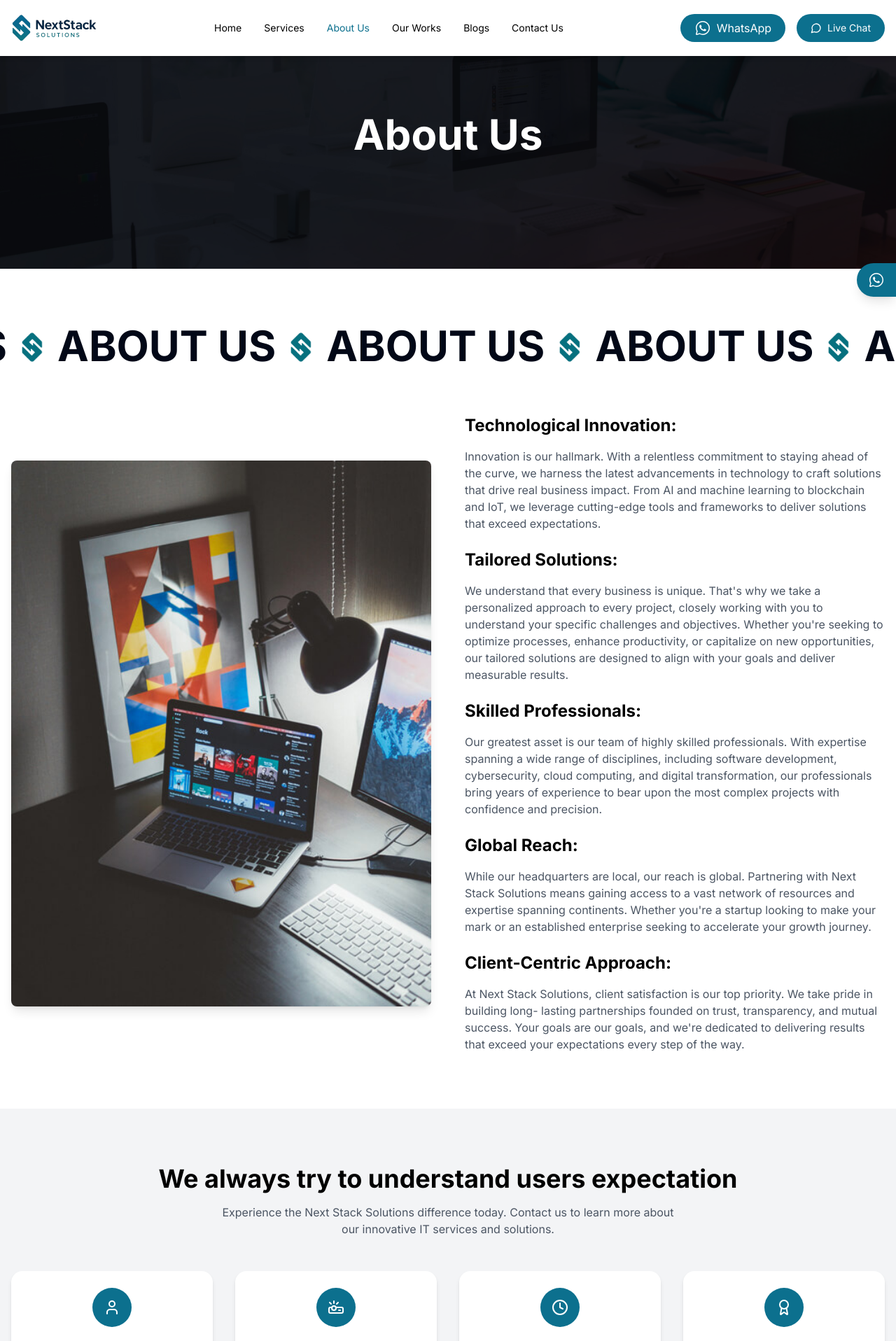
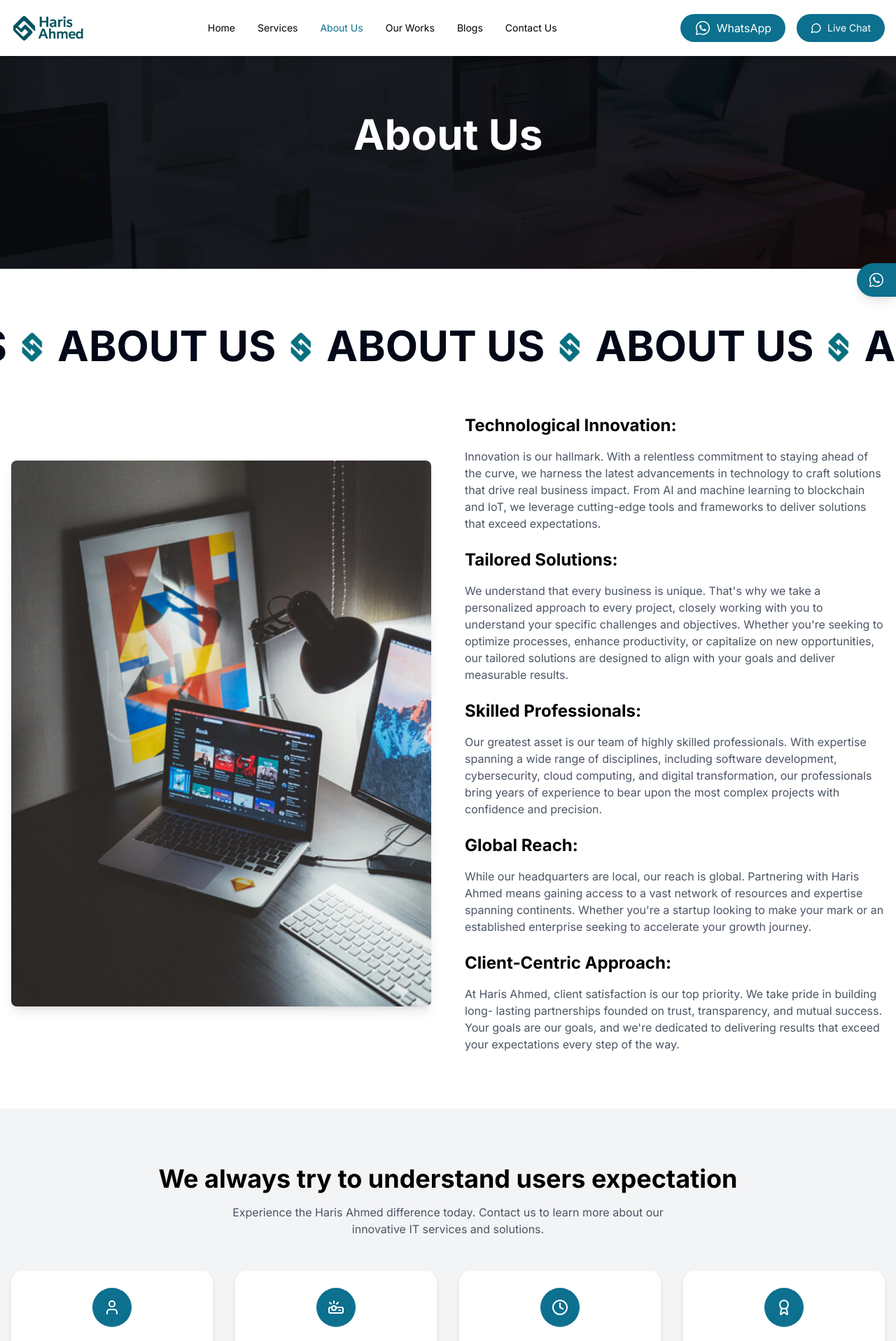
Before and after one commit to junaidsalam495/next-stack-solutions, a Next.js app: page /about in a window 1280 px wide. Shown: the top 1916 px of the page at 70% size. Built offline with nearby package versions, Linux system fonts and the light colour scheme.

Commit message:
porftolio name change

```diff
--- a/app/layout.tsx
+++ b/app/layout.tsx
@@ -10,7 +10,7 @@ import ApolloClientProvider from "@/lib/apollo-client-provider"
 const inter = Inter({ subsets: ["latin"], weight: ["400", "600", "700"] })
 
 export const metadata: Metadata = {
-  title: "Next Stack Solutions - Portfolio",
+  title: "Haris Ahmed - Portfolio",
   description: "Professional web development and digital solutions",
 }
 
--- a/components/about/about-info.tsx
+++ b/components/about/about-info.tsx
@@ -66,7 +66,7 @@ const AboutInfo = () => {
                             <div>
                                 <h3 className="text-2xl font-bold text-black mb-4">Global Reach:</h3>
                                 <p className="text-gray-600">
-                                    While our headquarters are local, our reach is global. Partnering with Next Stack Solutions means
+                                    While our headquarters are local, our reach is global. Partnering with Haris Ahmed means
                                     gaining access to a vast network of resources and expertise spanning continents. Whether you're a
                                     startup looking to make your mark or an established enterprise seeking to accelerate your growth
                                     journey.
@@ -76,7 +76,7 @@ const AboutInfo = () => {
                             <div>
                                 <h3 className="text-2xl font-bold text-black mb-4">Client-Centric Approach:</h3>
                                 <p className="text-gray-600">
-                                    At Next Stack Solutions, client satisfaction is our top priority. We take pride in building long-
+                                    At Haris Ahmed, client satisfaction is our top priority. We take pride in building long-
                                     lasting partnerships founded on trust, transparency, and mutual success. Your goals are our goals, and
                                     we're dedicated to delivering results that exceed your expectations every step of the way.
                                 </p>
--- a/components/about/about-stats.tsx
+++ b/components/about/about-stats.tsx
@@ -41,7 +41,7 @@ const AboutStats = () => {
                             We always try to understand users expectation
                         </h2>
                         <p className="text-gray-600 max-w-2xl mx-auto">
-                            Experience the Next Stack Solutions difference today. Contact us to learn more about our innovative IT
+                            Experience the Haris Ahmed difference today. Contact us to learn more about our innovative IT
                             services and solutions.
                         </p>
                     </div>
--- a/components/contact/contact-form.tsx
+++ b/components/contact/contact-form.tsx
@@ -23,7 +23,7 @@ const ContactForm = () => {
             phone: form.phone.value,
             subject: form.subject.value,
             comment: form.comment.value,
-            companyName: "Next Stack Solutions",
+            companyName: "Haris Ahmed",
         }
         try {
             await createContact({ variables: values })
@@ -57,7 +57,7 @@ const ContactForm = () => {
                             viewport={{ once: true }}
                             className="text-xl text-gray-300 mb-12 max-w-2xl mx-auto leading-relaxed text-center"
                         >
-                            Reach out to us today and let start a conversation about how Next Stack Solutions can help your
+                            Reach out to us today and let start a conversation about how Haris Ahmed can help your
                             business thrive in the digital age.
                         </motion.p>
 
--- a/components/footer.tsx
+++ b/components/footer.tsx
@@ -11,8 +11,8 @@ export function Footer() {
           <div>
             <Link href="/" className="flex items-center space-x-2">
               <Image
-                src="/images/logo-white.png"
-                alt="Next Stack Solutions"
+                src="/images/haris-logo.png"
+                alt="Haris Ahmed"
                 width={40}
                 height={40}
                 className="h-10 w-auto object-contain"
@@ -20,11 +20,11 @@ export function Footer() {
               />
             </Link>
             <p className="text-white text-sm my-4">
-              Step into the realm of technological excellence with Next Stack Solutions - your trusted partner in
+              Step into the realm of technological excellence with Haris Ahmed - your trusted partner in
               driving business innovation and success on a global scale.
             </p>
             <p className="text-white text-sm mb-4">
-              At Next Stack Solutions, we stand proudly at the vanguard of technological advancement, offering
+              At Haris Ahmed, we stand proudly at the vanguard of technological advancement, offering
               customized solutions to address the diverse needs of businesses worldwide. Backed by a team of seasoned
               professionals, we specialize in delivering state-of-the-art IT services and solutions tailored to propel
               your business forward in the digital landscape.
@@ -176,8 +176,8 @@ export function Footer() {
 
         <div className="border-t border-gray-800 mt-8 pt-8 text-center">
           <p className="text-white text-sm">
-            Copyright © 2025 Next Stack Solutions. All Rights Reserved By{" "}
-            <span className="text-[#0C708E]">Next Stack Solutions</span>
+            Copyright © 2025 Haris Ahmed. All Rights Reserved By{" "}
+            <span className="text-[#0C708E]">Haris Ahmed</span>
           </p>
         </div>
       </div>
--- a/components/header.tsx
+++ b/components/header.tsx
@@ -35,8 +35,8 @@ export function Header() {
         <div className="flex items-center justify-between h-20">
           <Link href="/" className="flex items-center space-x-2">
             <Image
-              src="/images/logo.png"
-              alt="Next Stack Solutions"
+              src="/images/haris-logo.png"
+              alt="Haris Ahmed"
               width={80}
               height={22}
               className="h-10 w-auto object-contain"
--- a/components/trusted-section.tsx
+++ b/components/trusted-section.tsx
@@ -26,7 +26,7 @@ export function TrustedSection() {
 
         <div className="text-center my-12">
           <p className="text-gray-600 max-w-2xl mx-auto">
-            Join the ranks of esteemed partners and clients who have placed their trust in Next Stack Solutions for
+            Join the ranks of esteemed partners and clients who have placed their trust in Haris Ahmed for
             innovative solutions and reliable service.
           </p>
         </div>
```
Also changed, not shown: public/images/haris-logo.png (added).
